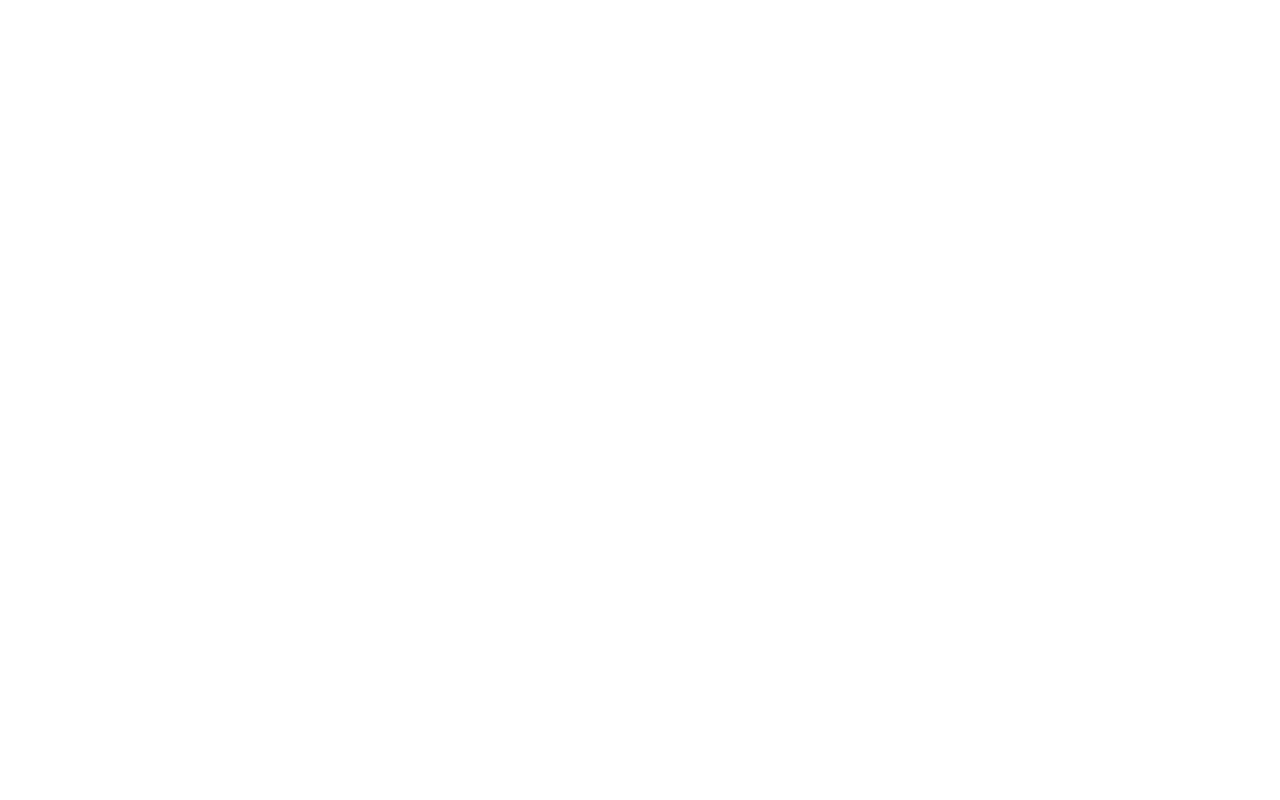
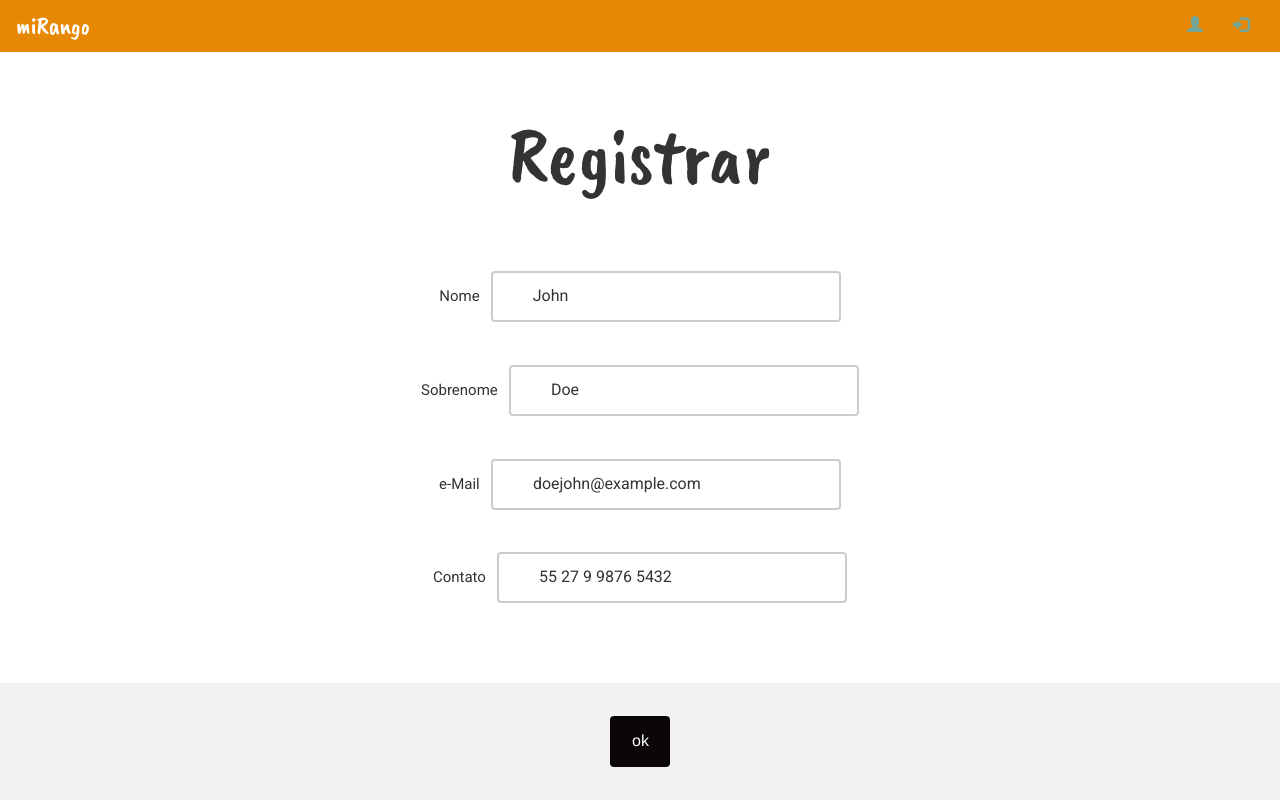
Before and after one commit to fjl-projeto/pi, a plain HTML site: page register.html in a window 1280 px wide. Drawn offline with nearby package versions, Linux system fonts and the light colour scheme.

Commit message:
Update register.html

```diff
--- a/register.html
+++ b/register.html
@@ -1,7 +1,182 @@
 <!DOCTYPE html>
 <html>
-  <head>
-  </head>
-  <body>
-  </body>
+	<head>
+
+	  <!-- Images by Pexels.com under CC0 License -->
+	  <!-- free for personal and commercial use -->
+
+	  <title>miRango home page</title>
+
+	  <meta charset="utf-8">
+	  <link rel="stylesheet" href="https://maxcdn.bootstrapcdn.com/bootstrap/3.3.7/css/bootstrap.min.css">
+
+	  <meta name="viewport" content="width=device-width, initial-scale=1">
+
+	  <script src="https://ajax.googleapis.com/ajax/libs/jquery/3.2.1/jquery.min.js"></script>
+	  <script src="https://maxcdn.bootstrapcdn.com/bootstrap/3.3.7/js/bootstrap.min.js"></script>
+
+	  <link href='https://fonts.googleapis.com/css?family=Caveat+Brush' rel='stylesheet'>
+	  <link href='https://fonts.googleapis.com/css?family=Roboto' rel='stylesheet'>
+
+	  <style>
+		.navbar-brand {
+			color:white;
+			font-family:Caveat Brush;
+			font-size:25px;
+		}
+
+		.navbar-brand:hover {
+			color:black;
+			font-family:Caveat Brush;
+			font-size:25px;
+		}
+
+		.bg1 {
+			margin:0;
+			background-image:url("https://images.pexels.com/photos/367915/pexels-photo-367915.jpeg");
+			background-attachment:fixed;
+			background-size:cover;
+		}
+
+		.titulo1 {
+			font-family:Caveat Brush;
+			font-size:80px;
+		}
+
+		.titulo2 {
+			font-family:Roboto;
+			font-size:15px;
+		}
+
+		a {
+			font-family:Roboto;
+			font-size:16px;
+			color:#74A698;
+		}
+
+		a:hover {
+			font-family:Roboto;
+			font-size:16px;
+			color:#74A698;
+			font-weight:bold;
+			text-decoration:none;
+		}
+
+		.navbar {
+			background-color:#E68804;
+			margin-bottom:0;
+			border-radius:0;
+		}
+
+		footer {
+			background-color:#f2f2f2;
+			padding:33px;
+		}
+
+		input[type=text] {
+			width:350px;
+			box-sizing:border-box;
+			border:2px solid #ccc;
+			border-radius:4px;
+			font-size:16px;
+			background-color:white;
+			background-position:10px 10px;
+			background-repeat:no-repeat;
+			padding:12px 20px 12px 40px;
+			-webkit-transition:width 0.4s ease-in-out;
+			transition:width 0.4s ease-in-out;
+		}
+
+		input[type=text]:focus {
+			width:30%;
+		}
+
+		.botao {
+			background-color:#0A0706;
+			border:2px solid #0A0706;
+			color:white;
+			padding:12px 20px 12px 20px;
+			text-align:center;
+			text-decoration:none;
+			display:inline-block;
+			font-size:16px;
+			width:60px;
+			box-sizing:border-box;
+			border-radius:4px;
+		}
+
+		.botao:hover {
+			background-color:#5C8C45;
+			border:2px solid #5C8C45;
+			color:white;
+			padding:12px 20px 12px 20px;
+			text-align:center;
+			text-decoration:none;
+			display:inline-block;
+			font-size:16px;
+			width:60px;
+			box-sizing:border-box;
+			border-radius:4px;
+		}
+	  </style>
+
+	</head>
+
+	<body>
+
+		<!-- menu -->
+		<nav class="navbar">
+			<div class="container-fluid">
+
+				<div class="navbar-header">
+					<a class="navbar-brand" href="index.html">miRango</a>
+				</div>
+
+				<div class="collapse navbar-collapse" id="myNavbar">
+					&nbsp;
+
+					<ul class="nav navbar-nav navbar-right">
+						<li><a href="register.html"><span class="glyphicon glyphicon-user"></span></a></li>
+						<li><a href="login.html"><span class="glyphicon glyphicon-log-in"></span></a></li>
+					</ul>
+				</div>
+
+			</div>
+		</nav>
+
+		<br><br>
+
+		<!-- titulo -->
+		<h3 class="titulo1" align="center">Registrar</h3>
+
+		<br><br>
+
+		<!-- form -->
+		<div class="container-fluid bg-3 text-center">
+			<div class="row">
+
+				<!-- form action="/action_page.php" -->
+				<form class="titulo2">
+					<br>
+					Nome &nbsp; <input type="text" name="FirstName" value="John">
+					<br><br><br>
+					Sobrenome &nbsp; <input type="text" name="LastName" value="Doe">
+					<br><br><br>
+					e-Mail &nbsp; <input type="text" name="eMail" value="doejohn@example.com">
+					<br><br><br>
+					Contato &nbsp; <input type="text" name="LastName" value="55 27 9 9876 5432">
+					<br>
+				</form>
+			</div>
+		</div>
+
+		<br><br><br><br>
+
+		<!-- confirmacao -->
+		<footer class="container-fluid text-center">
+			<input type="submit" class="botao" value="ok">
+			<!-- type button? -->
+		</footer>
+
+	</body>
 </html>
```
